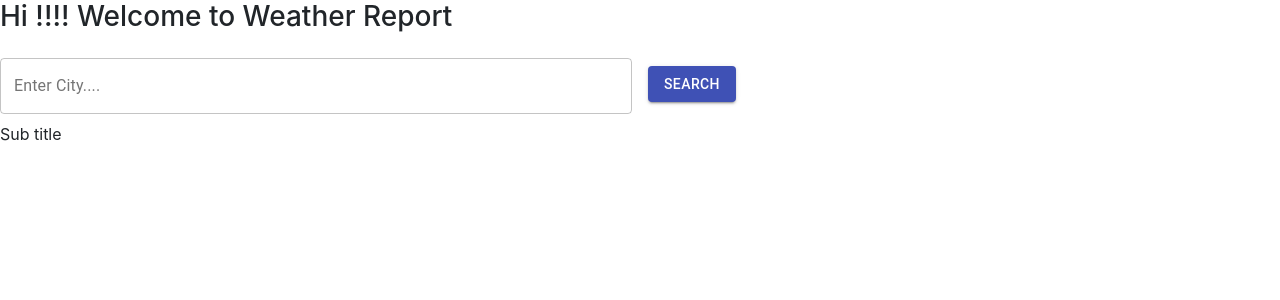
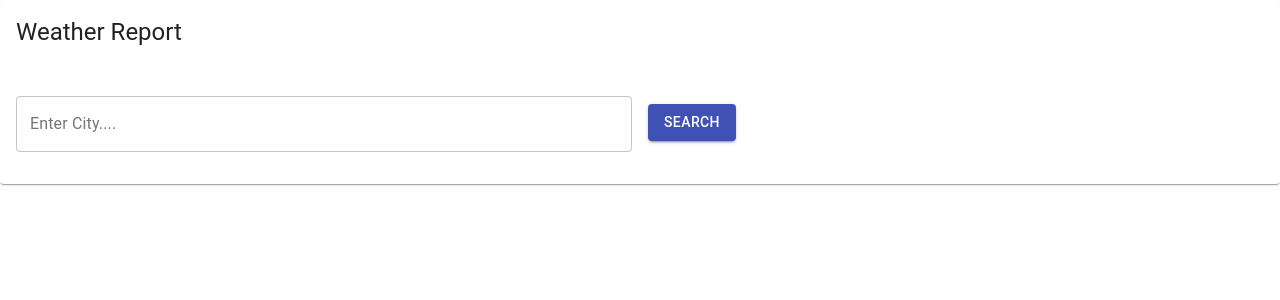
Before and after one commit to jarvis-codegeek/weather-report, a React (Create React App) app: page / in a window 1280 px wide. Shown: the top 300 px of the page. Built offline with nearby package versions, Linux system fonts and the light colour scheme.

Commit message:
updated files

```diff
--- a/src/App.css
+++ b/src/App.css
@@ -2,37 +2,11 @@
   text-align: center;
 }
 
-.App-logo {
-  height: 40vmin;
-  pointer-events: none;
+.error-msg{
+  height: 100px;
+  width: 100px
 }
 
-@media (prefers-reduced-motion: no-preference) {
-  .App-logo {
-    animation: App-logo-spin infinite 20s linear;
-  }
+.title{
+  color: #dd3b3b;
 }
-
-.App-header {
-  background-color: #282c34;
-  min-height: 100vh;
-  display: flex;
-  flex-direction: column;
-  align-items: center;
-  justify-content: center;
-  font-size: calc(10px + 2vmin);
-  color: white;
-}
-
-.App-link {
-  color: #61dafb;
-}
-
-@keyframes App-logo-spin {
-  from {
-    transform: rotate(0deg);
-  }
-  to {
-    transform: rotate(360deg);
-  }
-}
--- a/src/App.js
+++ b/src/App.js
@@ -1,47 +1,74 @@
 import React from 'react'
 import './App.css'
-import {Heading , SubTitle} from './components/Header/Header'
+import { Heading, SubTitle } from './components/Header/Header'
 import SearchBar from './components/SearchBar/SearchBar'
 import axios from 'axios'
+import DialogTitle from '@material-ui/core/DialogTitle';
+import Dialog from '@material-ui/core/Dialog';
+import { Card, CardHeader, CardContent } from '@material-ui/core';
 
 class App extends React.Component {
 
-  constructor(props){
+  constructor(props) {
     super(props)
     this.fetchAPI = this.fetchAPI.bind(this)
   }
+
+
+
   state = {
     firstName: "",
     lastName: "",
     age: 0,
     response: null,
     error: null,
-    cityName:"Delhi"
+    cityName: "",
+    showError: false,
+    errorMessage: ''
   }
 
-  fetchAPI(){
-    let APIkey = ""
+  getCityName = (e) => {
+    this.setState({ cityName: e.target.value })
+  }
+
+  fetchAPI() {
+    let APIkey = "33ba6a50df2537ca158f0524def69053"
     const weather = `https://api.openweathermap.org/data/2.5/weather?q=${this.state.cityName}&APPID=${APIkey}&units=metric`;
     axios.get(weather)
-    .then(function (res) {
-      // handle success
-      this.setState({response: res})
-      console.log("response", res);
-    })
-    .catch(function (err) {
-      // handle error
-      if(err !== (null || undefined)){
-        this.setState({error: err})
-      }
-    }).bind(this)
+      .then((res) => {
+        // handle success
+        this.setState({ response: res })
+        console.log("response", res);
+      })
+      .catch((err) => {
+        // handle error
+        this.setState({ errorMsg: 'Error occured', showError: true })
+      })
+  }
+
+  renderPopup = () => {
+    return (
+      <Dialog onClose={this.handleClose} open={this.state.showError} fullWidth={true}>
+        <DialogTitle id="simple-dialog-title" className="title">Alert</DialogTitle>
+        <div className="error-msg ml-4">{this.state.errorMsg}</div>
+      </Dialog>
+    )
+  }
+
+  handleClose = () => {
+    this.setState({ showError: false })
   }
 
   render() {
     return (
       <React.Fragment>
-          <Heading title = {"Weather Report"}/>
-          <SearchBar fetchAPI = {this.fetchAPI} />
-          <SubTitle />
+        {this.state.showError && this.renderPopup()}
+        <Card>
+          <CardHeader title="Weather Report"/>
+          <CardContent>
+            <SearchBar fetchAPI={this.fetchAPI} getCityName={this.getCityName} />
+          </CardContent>
+        </Card>
       </React.Fragment>
     )
   }
--- a/src/components/SearchBar/SearchBar.js
+++ b/src/components/SearchBar/SearchBar.js
@@ -41,8 +41,9 @@ const SearchBar = (props) => {
               id="city"
               freeSolo
               options={cityList.map((city) => city.name)}
+              onSelect={props.getCityName}
               renderInput={(params) => (
-                <TextField {...params} label="Enter City...." margin="normal" variant="outlined" />
+                <TextField {...params} label="Enter City...." margin="normal"  onChange={props.getCityName} variant="outlined" />
               )}
             />
 
```
Also changed, not shown: 1 other file (tests, documents, lock files or other folders).
